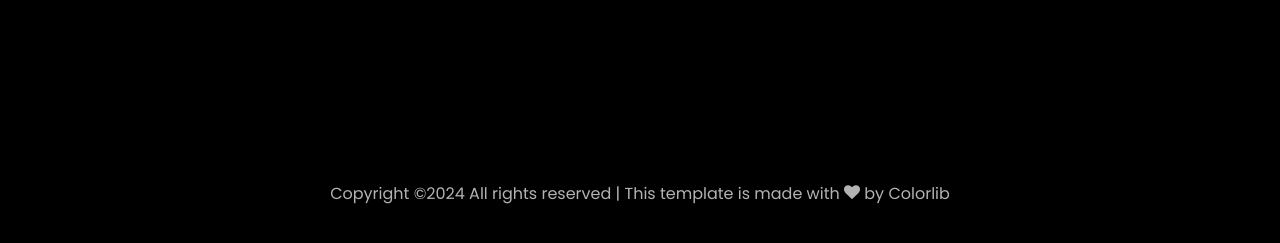
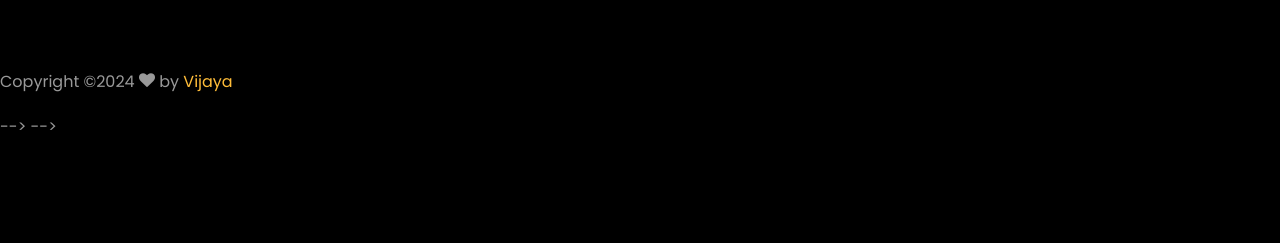
Before and after one commit to Vijayalakshmikolisetty/Vijayalakshmikolisetty.github.io, a plain HTML site: page index.html in a window 1280 px wide. Shown: the part 3463-3706 px from the top of the page. After the commit the page ends 3604 px from the top, so only its background shows below. Drawn offline with Linux system fonts and the light colour scheme; files whose address does not match are found by name.

Commit message:
Update index.html

```diff
--- a/index.html
+++ b/index.html
@@ -604,23 +604,23 @@
 
 
 
-    <footer class="ftco-footer ftco-section">
+<!--     <footer class="ftco-footer ftco-section">
 		<div class="container">
 		  <div class="row">
 			<div class="col-md-12 text-center">
 
 			  <p><!-- Link back to Colorlib can't be removed. Template is licensed under CC BY 3.0. -->
-	Copyright &copy;<script>document.write(new Date().getFullYear());</script> All rights reserved | This template is made with <i class="icon-heart color-danger" aria-hidden="true"></i> by <a href="https://colorlib.com" target="_blank">Colorlib</a>
+	Copyright &copy;<script>document.write(new Date().getFullYear());</script>  <i class="icon-heart color-danger" aria-hidden="true"></i> by <a href="" target="_blank">Vijaya</a>
 	<!-- Link back to Colorlib can't be removed. Template is licensed under CC BY 3.0. --></p>
 			</div>
 		  </div>
 		</div>
 	  </footer>
+ -->
 
-
-  <!-- loader -->
+<!--   <!-- loader -->
   <div id="ftco-loader" class="show fullscreen"><svg class="circular" width="48px" height="48px"><circle class="path-bg" cx="24" cy="24" r="22" fill="none" stroke-width="4" stroke="#eeeeee"/><circle class="path" cx="24" cy="24" r="22" fill="none" stroke-width="4" stroke-miterlimit="10" stroke="#F96D00"/></svg></div>
-
+ -->
 
   <script src="js/jquery.min.js"></script>
   <script src="js/jquery-migrate-3.0.1.min.js"></script>
```
